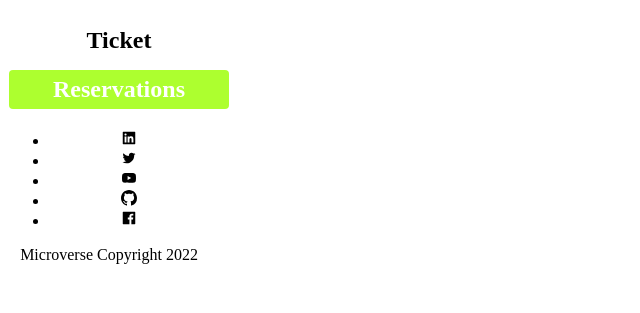
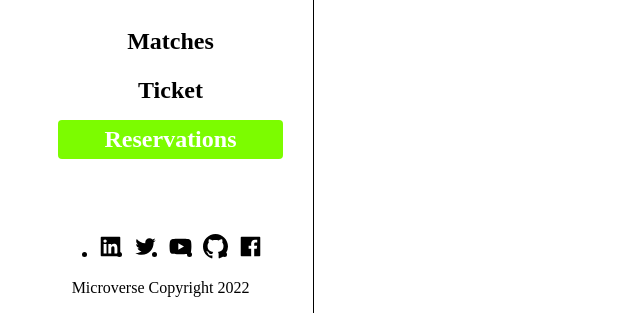
Before and after one commit to Carshy/football-ticketing-frontend-app, a React (Create React App) app: page /myreservations in a window 1280 px wide. Shown: the part 241-554 px from the top of the page, without its empty margins (0-640 px from the left). Built offline with nearby package versions, Linux system fonts and the light colour scheme.

Commit message:
update nav style

```diff
--- a/src/components/Navigation panel/styles/navbar.scss
+++ b/src/components/Navigation panel/styles/navbar.scss
@@ -1,10 +1,10 @@
 .navbar {
   display: flex;
   flex-direction: column;
-  margin: 0 1px;
   text-align: center;
-  height: 96vh;
-  width: 200px;
+  height: 100vh;
+  border-right: 1px solid black;
+  padding: 50px;
 
   img {
     position: relative;
@@ -28,8 +28,14 @@
   }
 
   a.active {
-    background-color: greenyellow;
+    background-color: lawngreen;
     color: white;
+  }
+
+  a:hover {
+    background-color: lawngreen;
+    color: white;
+    transition: 0.5s ease-in-out;
   }
 
   a.inactive {
@@ -37,8 +43,13 @@
   }
 }
 
-hr {
-  position: relative;
-  left: 30px;
-  margin: 0 50px 0 0;
+.nav-links {
+  display: flex;
+  justify-content: space-around;
+  gap: 10px;
+  margin-top: 70px;
 }
+
+.nav-link > svg {
+  font-size: 25px;
+}
```
